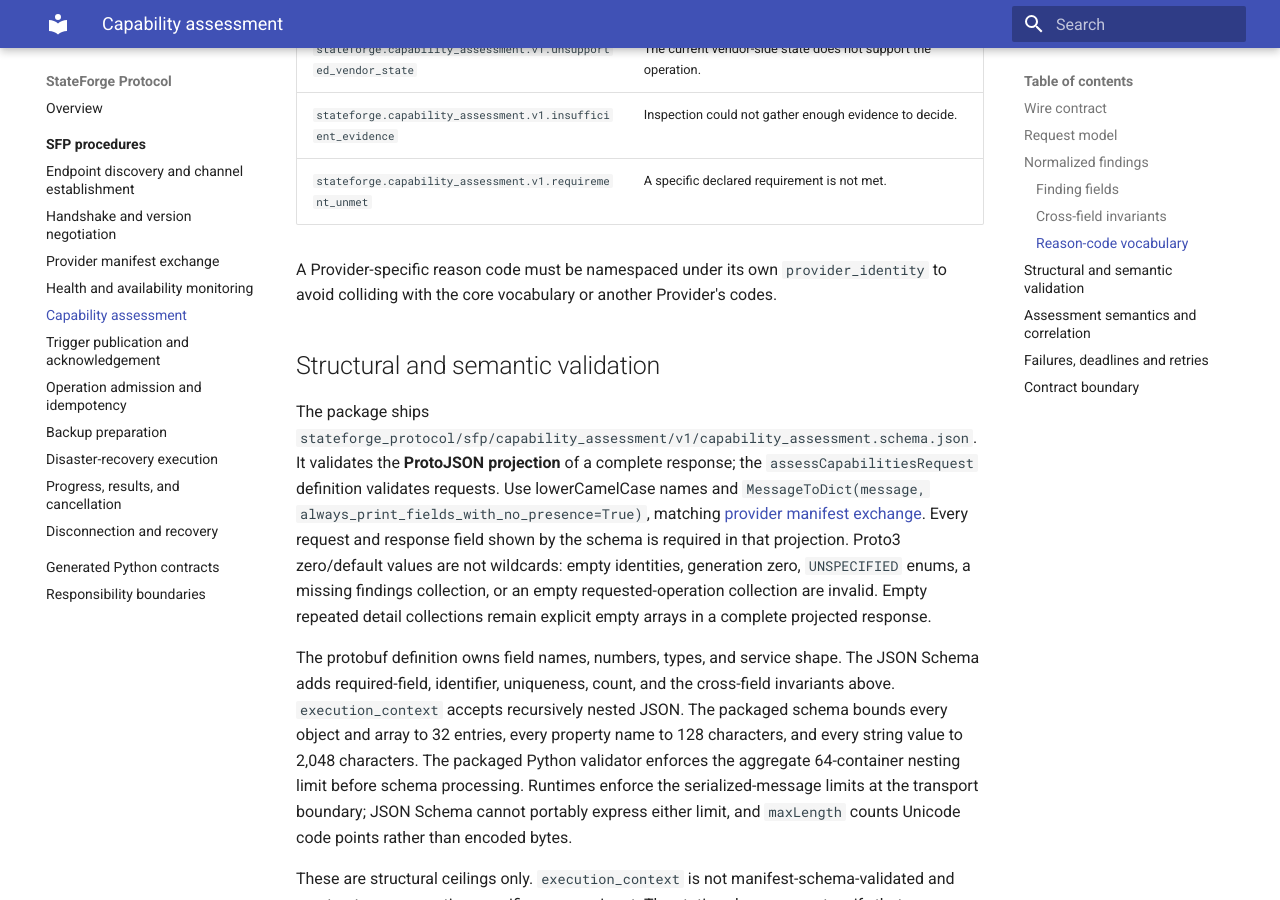
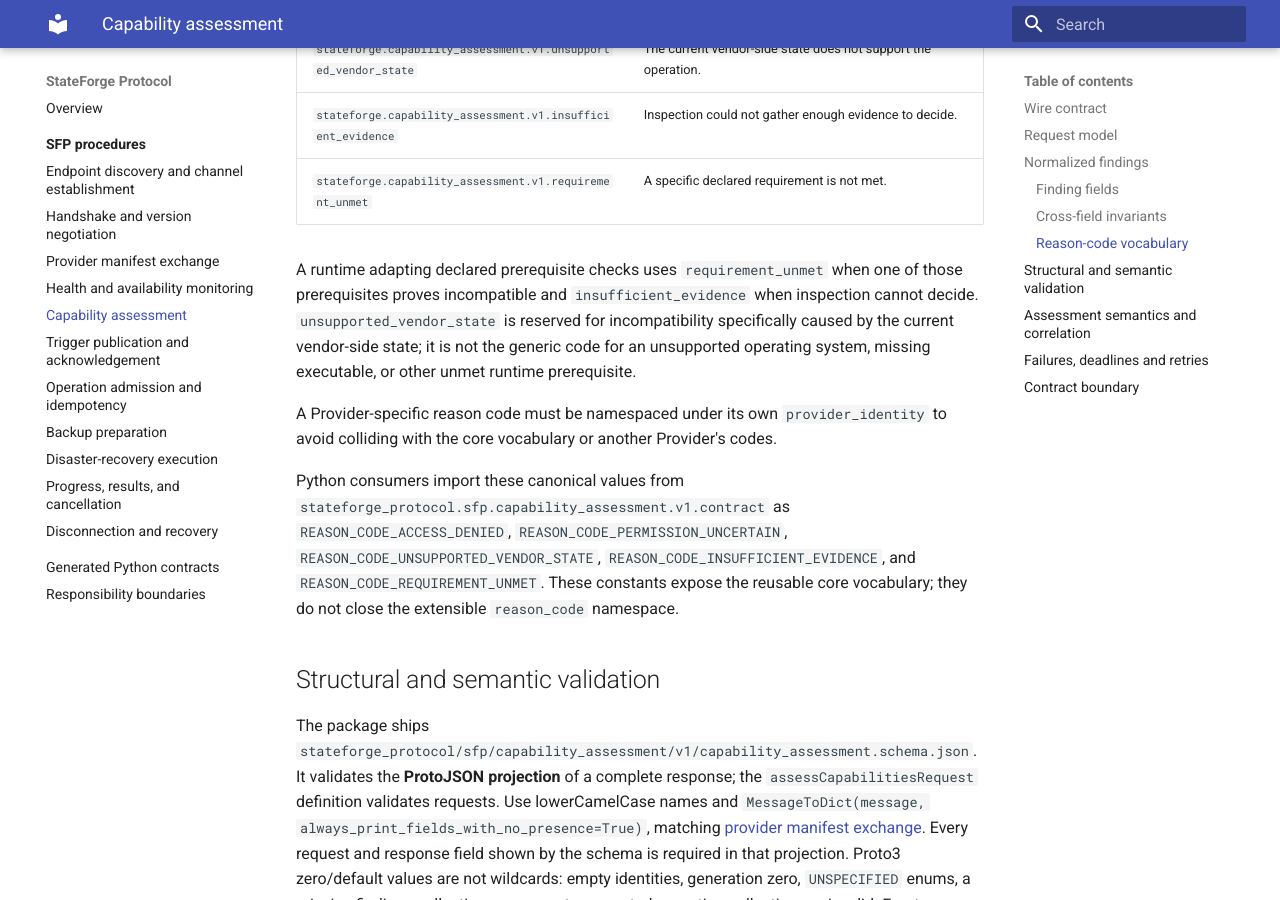
Before and after one commit to stateforge-org/stateforge-protocol, an MkDocs documentation site: the page built from docs/procedures/capability-assessment.md, in a window 1280 px wide and 900 px high, scrolled down 4802 px. Built offline with MkDocs 1.6.1 and Material for MkDocs 9.7.7, drawn with Linux system fonts in a browser that asks for light colours.

Commit message:
[BUG][MVP] Export canonical Capability Assessment reason codes

```diff
--- a/docs/procedures/capability-assessment.md
+++ b/docs/procedures/capability-assessment.md
@@ -123,9 +123,23 @@ Providers should reuse this canonical core vocabulary where applicable:
 | `stateforge.capability_assessment.v1.insufficient_evidence` | Inspection could not gather enough evidence to decide. |
 | `stateforge.capability_assessment.v1.requirement_unmet` | A specific declared requirement is not met. |
 
+A runtime adapting declared prerequisite checks uses `requirement_unmet` when
+one of those prerequisites proves incompatible and `insufficient_evidence`
+when inspection cannot decide. `unsupported_vendor_state` is reserved for
+incompatibility specifically caused by the current vendor-side state; it is
+not the generic code for an unsupported operating system, missing executable,
+or other unmet runtime prerequisite.
+
 A Provider-specific reason code must be namespaced under its own
 `provider_identity` to avoid colliding with the core vocabulary or another
 Provider's codes.
+
+Python consumers import these canonical values from
+`stateforge_protocol.sfp.capability_assessment.v1.contract` as
+`REASON_CODE_ACCESS_DENIED`, `REASON_CODE_PERMISSION_UNCERTAIN`,
+`REASON_CODE_UNSUPPORTED_VENDOR_STATE`, `REASON_CODE_INSUFFICIENT_EVIDENCE`,
+and `REASON_CODE_REQUIREMENT_UNMET`. These constants expose the reusable core
+vocabulary; they do not close the extensible `reason_code` namespace.
 
 ## Structural and semantic validation
 
```
Also changed, not shown: docs/reference/python-contracts.md (+8 -0 lines), 2 other files.
